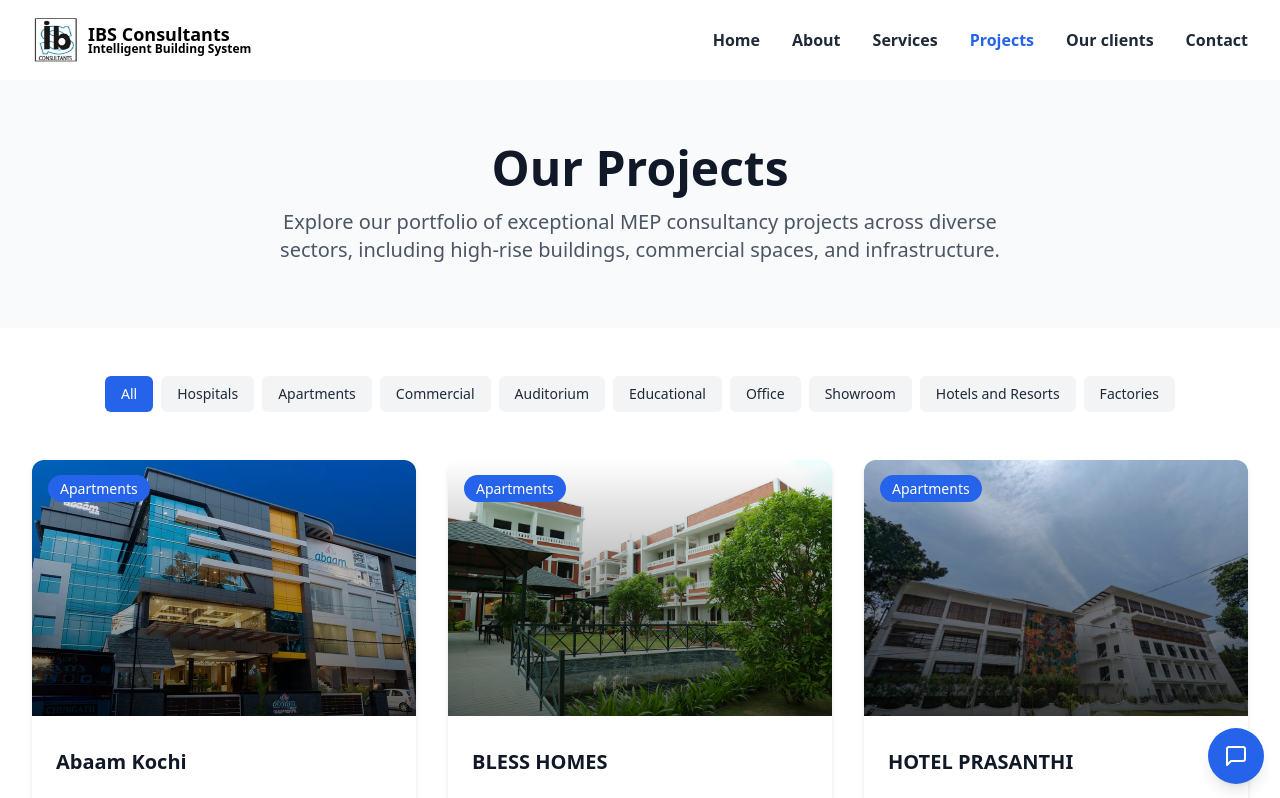
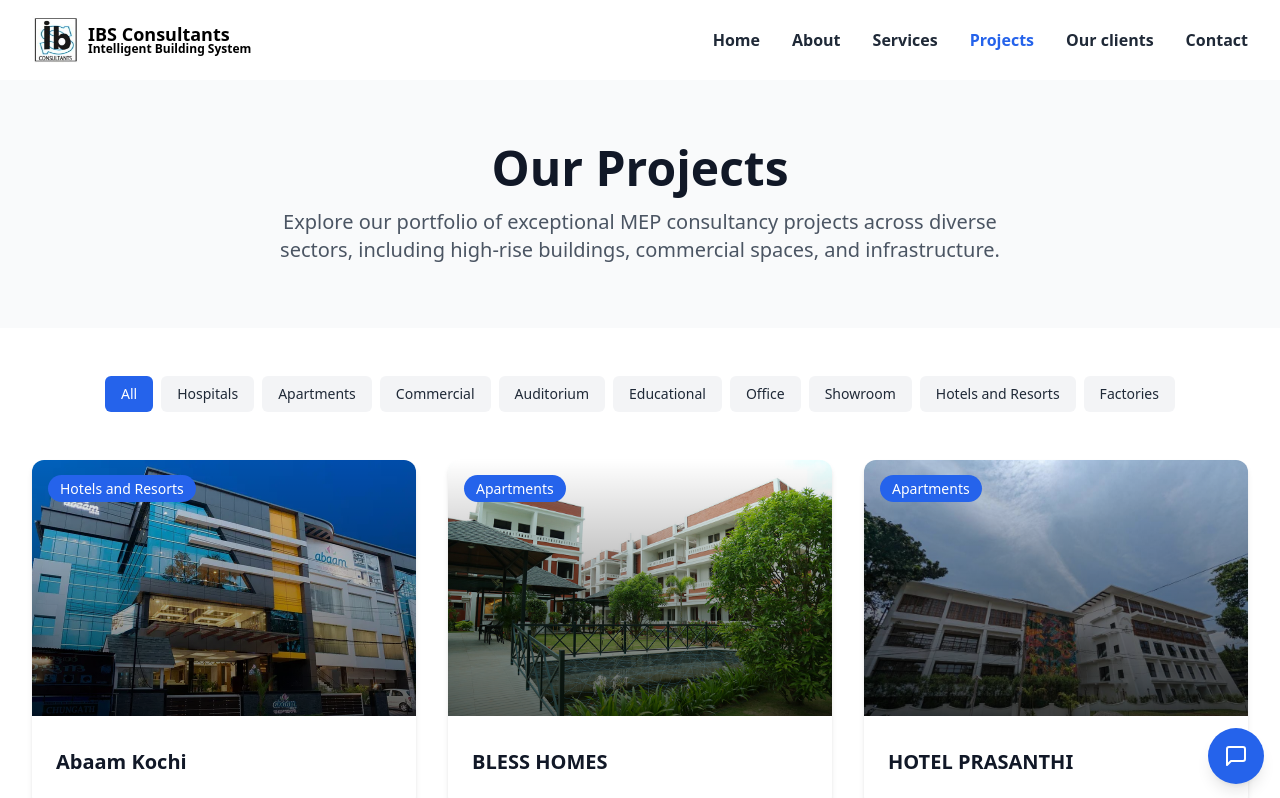
Before and after one commit to Revlient/ibs-consultants, a React (Vite) app: page /projects in a window 1280 px wide. Shown: the top 798 px of the page. Built offline with nearby package versions, Linux system fonts and the light colour scheme.

Commit message:
Abaam kochi tag changed Apartment >> Hotels and Resorts

```diff
--- a/src/components/AboutUs.tsx
+++ b/src/components/AboutUs.tsx
@@ -25,7 +25,7 @@
               professional engineers working together with the aim and objective
               of providing total consultancy for building services from a single
               window. Thus we are in a position to make significant
-              contributions to our projects:
+              contributions to our projects
             </p>
             <p className="text-gray-700 text-justify">
               Our strength lies in the apex body of competent engineers
--- a/src/data/projects.ts
+++ b/src/data/projects.ts
@@ -7,7 +7,7 @@
   {
     id: "1",
     title: "Abaam Kochi",
-    category: "Apartments",
+    category: "Hotels and Resorts",
     description:
       "Id incididunt velit enim excepteur magna magna adipisicing dolor dolor occaecat consectetur aute. Adipisicing eiusmod ad ad eu magna eiusmod sunt mollit sit pariatur nulla aliquip. Quis proident mollit ad irure duis do fugiat laborum reprehenderit minim proident ut. Occaecat nostrud culpa cillum officia eu excepteur. Irure amet officia in tempor dolore. Reprehenderit qui sint occaecat elit ipsum veniam excepteur minim tempor.",
     shortDescription:
--- a/src/data/services.ts
+++ b/src/data/services.ts
@@ -32,7 +32,7 @@
   {
     id: '5',
     title: 'Plumbing Systems',
-    description: 'Complete water and waste management solutions for buildings and infrastructure. Services cover potable water supply, hot water systems (including solar), drainage, sewage treatment, rainwater harvesting, and solid waste management — all designed for sustainability, hygiene, and efficiency.',
+    description: 'Complete water and waste management solutions for buildings and infrastructure.',
     icon: 'MapPin',
     imageUrl: 'images/services/plumbing.png'
   },
```
